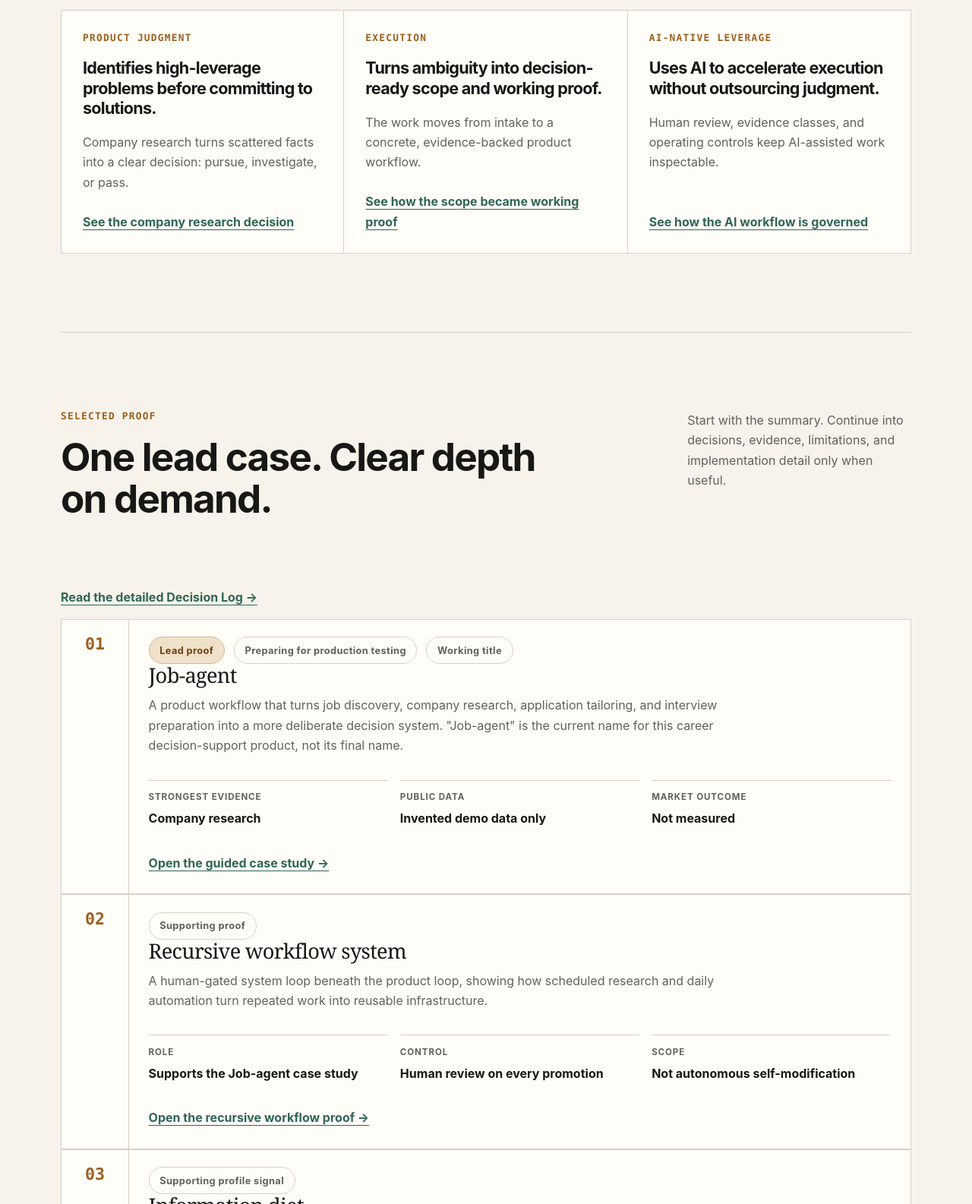
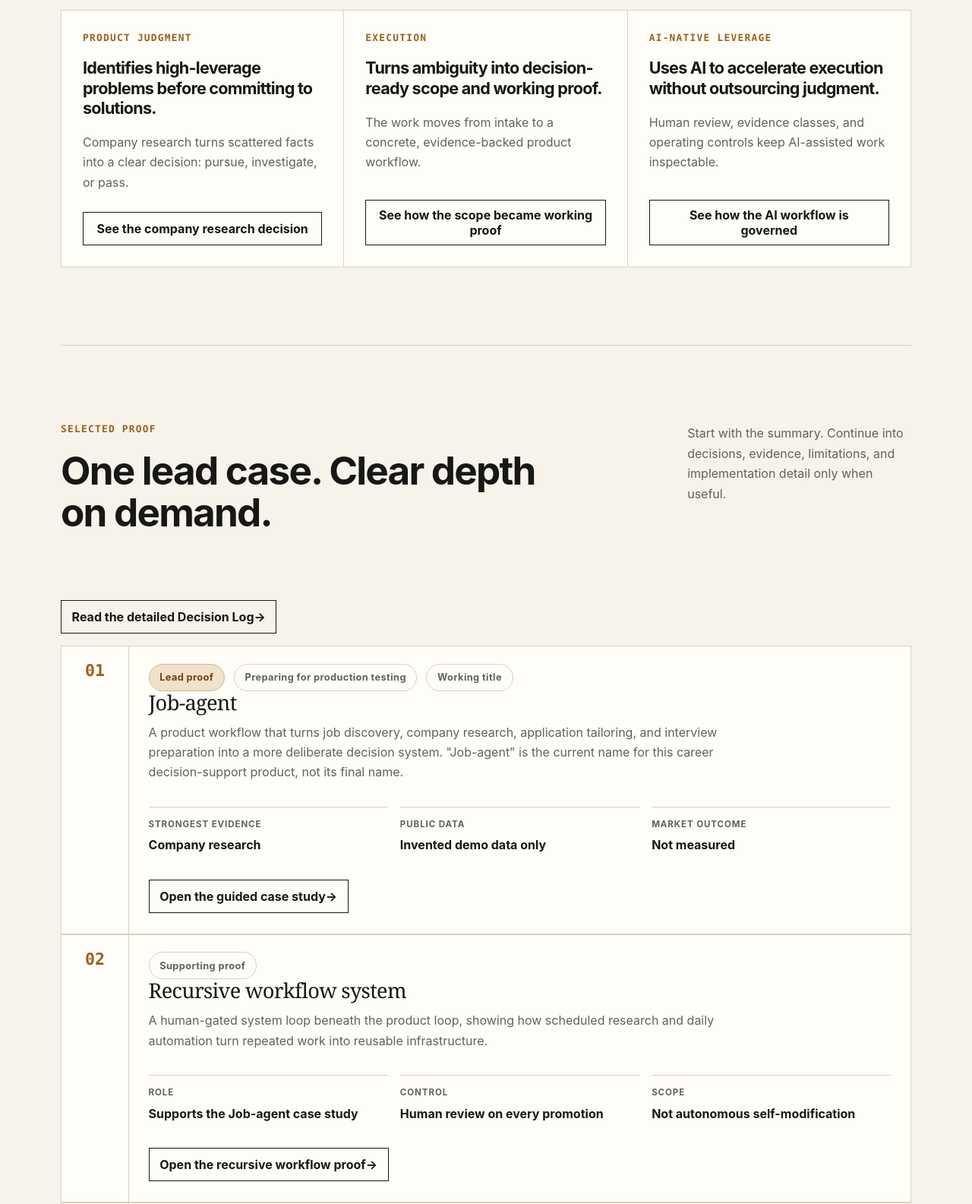
Before and after one commit to marcus-uden-dev/ai-native-proof-of-work, a website: page site/index.html in a window 1280 px wide. Shown: the part 4457-6042 px from the top of the page at 76% size. Drawn offline with Linux system fonts and the light colour scheme.

Commit message:
fix(site): unify evidence action chips

```diff
--- a/site/assets/css/site.css
+++ b/site/assets/css/site.css
@@ -598,6 +598,15 @@ h3 {
   font-weight: 720;
 }
 
+.claim-card > .button {
+  width: 100%;
+  color: var(--ink);
+}
+
+.proof-card__action {
+  align-self: start;
+}
+
 .proof-card {
   display: grid;
   border: 1px solid var(--line);
--- a/site/index.html
+++ b/site/index.html
@@ -377,19 +377,19 @@
             <p class="claim-card__type">Product judgment</p>
             <h3>Identifies high-leverage problems before committing to solutions.</h3>
             <p>Company research turns scattered facts into a clear decision: pursue, investigate, or pass.</p>
-            <a href="proof/job-agent/#company-research">See the company research decision</a>
+            <a class="button button--secondary" href="proof/job-agent/#company-research">See the company research decision</a>
           </article>
           <article class="claim-card" id="claim-execution">
             <p class="claim-card__type">Execution</p>
             <h3>Turns ambiguity into decision-ready scope and working proof.</h3>
             <p>The work moves from intake to a concrete, evidence-backed product workflow.</p>
-            <a href="proof/job-agent/#proof-sequence">See how the scope became working proof</a>
+            <a class="button button--secondary" href="proof/job-agent/#proof-sequence">See how the scope became working proof</a>
           </article>
           <article class="claim-card" id="claim-ai-native">
             <p class="claim-card__type">AI-native leverage</p>
             <h3>Uses AI to accelerate execution without outsourcing judgment.</h3>
             <p>Human review, evidence classes, and operating controls keep AI-assisted work inspectable.</p>
-            <a href="proof/job-agent/#evidence-boundary">See how the AI workflow is governed</a>
+            <a class="button button--secondary" href="proof/job-agent/#evidence-boundary">See how the AI workflow is governed</a>
           </article>
         </div>
       </section>
@@ -402,7 +402,7 @@
           </div>
           <p>Start with the summary. Continue into decisions, evidence, limitations, and implementation detail only when useful.</p>
         </div>
-        <p><a class="text-link" href="proof/recursive-workflow/#decision-log">Read the detailed Decision Log <span aria-hidden="true">→</span></a></p>
+        <p><a class="button button--secondary" href="proof/recursive-workflow/#decision-log">Read the detailed Decision Log <span aria-hidden="true">→</span></a></p>
         <article class="proof-card">
           <div class="proof-card__index" aria-hidden="true">01</div>
           <div class="proof-card__content">
@@ -418,7 +418,7 @@
               <div><dt>Public data</dt><dd>Invented demo data only</dd></div>
               <div><dt>Market outcome</dt><dd>Not measured</dd></div>
             </dl>
-            <a class="text-link" href="proof/job-agent/">Open the guided case study <span aria-hidden="true">→</span></a>
+            <a class="button button--secondary proof-card__action" href="proof/job-agent/">Open the guided case study <span aria-hidden="true">→</span></a>
           </div>
         </article>
         <article class="proof-card">
@@ -434,7 +434,7 @@
               <div><dt>Control</dt><dd>Human review on every promotion</dd></div>
               <div><dt>Scope</dt><dd>Not autonomous self-modification</dd></div>
             </dl>
-            <a class="text-link" href="proof/recursive-workflow/">Open the recursive workflow proof <span aria-hidden="true">→</span></a>
+            <a class="button button--secondary proof-card__action" href="proof/recursive-workflow/">Open the recursive workflow proof <span aria-hidden="true">→</span></a>
           </div>
         </article>
         <article class="proof-card">
@@ -448,7 +448,7 @@
               <div><dt>Measured average</dt><dd>2.96 hours/day</dd></div>
               <div><dt>Evidence boundary</dt><dd>Context, not expertise proof</dd></div>
             </dl>
-            <a class="text-link" href="proof/information-diet/">Open the information diet evidence <span aria-hidden="true">→</span></a>
+            <a class="button button--secondary proof-card__action" href="proof/information-diet/">Open the information diet evidence <span aria-hidden="true">→</span></a>
           </div>
         </article>
       </section>
```
Also changed, not shown: site/cv/index.html (+1 -1 lines), site/proof/information-diet/index.html (+2 -2 lines), site/proof/job-agent/index.html (+2 -2 lines), site/proof/recursive-workflow/index.html (+1 -1 lines), tests/e2e/recruiter-brief.spec.js (+3 -1 lines).
